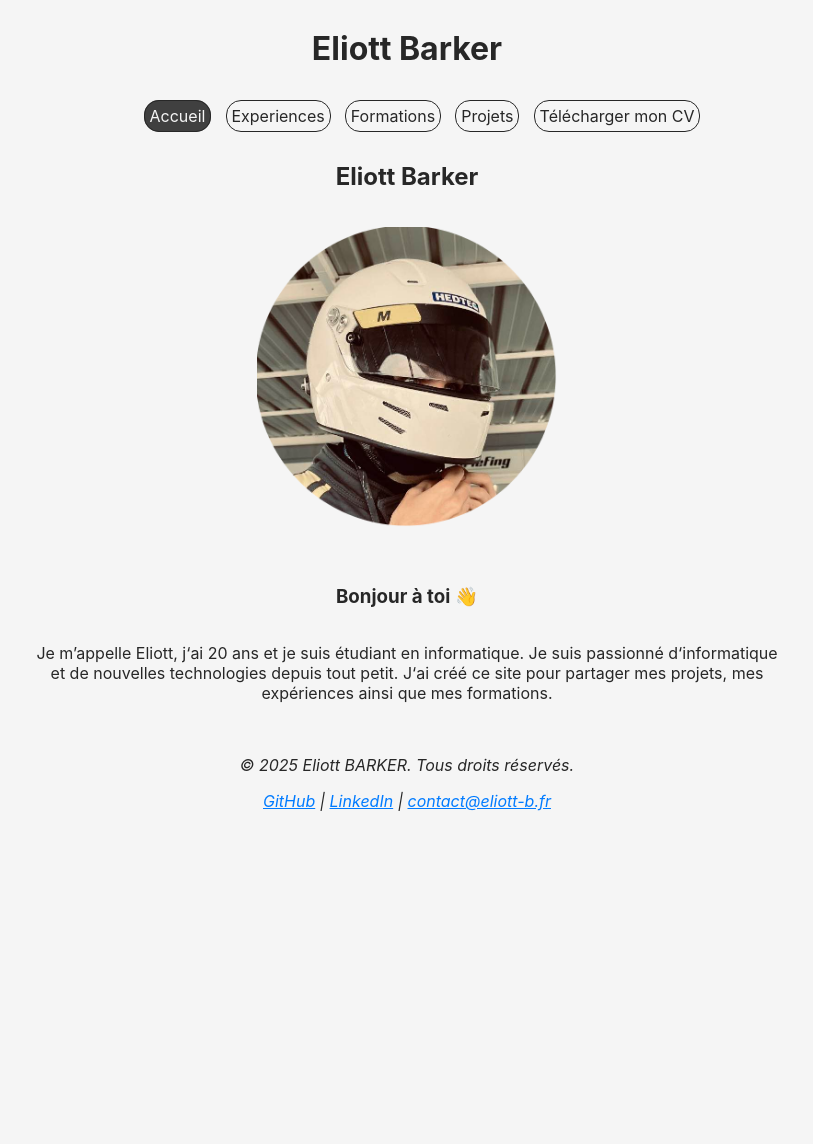
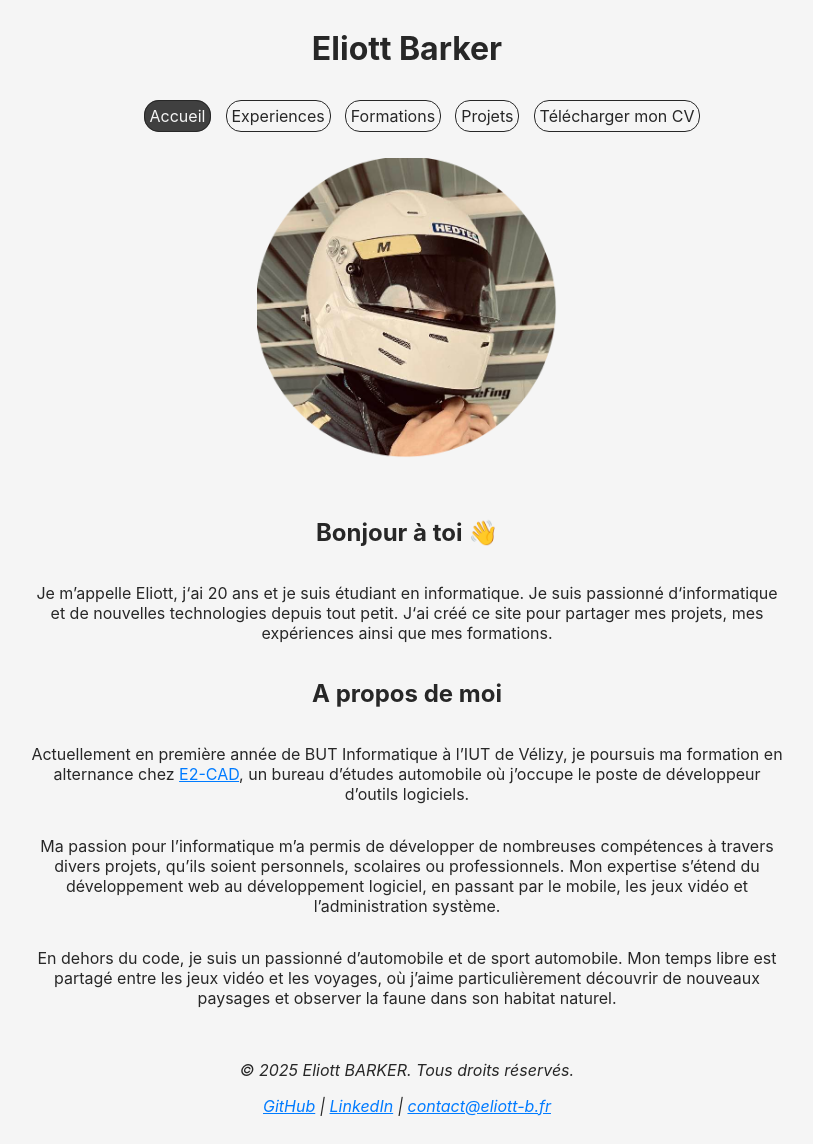
Before and after one commit to Eliott-B/portfolio, a Jekyll site: the page built from _pages/index.md, in a window 1280 px wide. Shown: the whole page, without its empty margins (233-1046 px from the left). Built offline with Jekyll 4.4.1, drawn with Linux system fonts in a browser that asks for light colours; emoji names are drawn with the system emoji font; before the commit the page ends 900 px from its top, so only the background shows below that.

Commit message:
:art: Refactor site structure and add new pages for experiences, projects, and studies

```diff
--- a/_config.yml
+++ b/_config.yml
@@ -4,6 +4,15 @@ title: "Eliott B"
 email: contact@eliott-b.fr
 description: >-
   Portfolio d'Eliott Barker, développeur full-stack.
+author: Eliott Barker
+lang: "fr-FR"
 
 plugins:
   - jemoji
+
+include:
+  - _pages
+
+projects:
+  output: true
+  permalink: /projets/:path/
--- a/_layouts/default.html
+++ b/_layouts/default.html
@@ -7,6 +7,10 @@
         <link rel="stylesheet" href="{{ "/assets/css/main.css" | relative_url }}">
     </head>
     <body>
-        {{ content }}
+        {% include header.html %}
+        <div class="content">
+            {{ content }}
+        </div>
+        {% include footer.html %}
     </body>
 </html>
--- a/_layouts/home.html
+++ /dev/null
@@ -1,16 +0,0 @@
-<!DOCTYPE html>
-<html lang="{{ site.lang | default: "en-US" }}">
-    <head>
-        <meta name="viewport" content="width=device-width, initial-scale=1">
-        <meta charset="utf-8">
-        <title>{{ site.title }}</title>
-        <link rel="stylesheet" href="{{ "/assets/css/home.css" | relative_url }}">
-    </head>
-    <body>
-        {% include header.html %}
-        <div class="content">
-            {{ content }}
-        </div>
-        {% include footer.html %}
-    </body>
-</html>
--- /dev/null
+++ b/_pages/index.md
@@ -0,0 +1,19 @@
+---
+layout: default
+title: "Accueil"
+permalink: /
+---
+
+![Photo](assets/img/logo.png){: .center-img }
+
+## Bonjour à toi :wave:
+
+Je m'appelle Eliott, j&lsquo;ai 20 ans et je suis étudiant en informatique. Je suis passionné d&lsquo;informatique et de nouvelles technologies depuis tout petit. J&lsquo;ai créé ce site pour partager mes projets, mes expériences ainsi que mes formations.
+
+## A propos de moi
+
+Actuellement en première année de BUT Informatique à l'IUT de Vélizy, je poursuis ma formation en alternance chez [E2-CAD](https://www.e2-cad.com/){: .no-wrap target="_blank" rel="noopener noreferrer"}, un bureau d'études automobile où j'occupe le poste de développeur d'outils logiciels.
+
+Ma passion pour l'informatique m'a permis de développer de nombreuses compétences à travers divers projets, qu'ils soient personnels, scolaires ou professionnels. Mon expertise s'étend du développement web au développement logiciel, en passant par le mobile, les jeux vidéo et l'administration système.
+
+En dehors du code, je suis un passionné d'automobile et de sport automobile. Mon temps libre est partagé entre les jeux vidéo et les voyages, où j'aime particulièrement découvrir de nouveaux paysages et observer la faune dans son habitat naturel.
--- a/assets/css/home.scss
+++ /dev/null
@@ -1,27 +0,0 @@
----
----
-
-@import "base";
-
-body {
-    text-align: center;
-
-    .content {
-        display: flex;
-        flex-direction: column;
-        width: 60%;
-        margin: 0 auto;
-        align-items: center;
-        justify-content: center;
-
-        .center-img {
-            width: 100%;
-            max-width: 300px;
-            margin-bottom: 20px;
-        }
-
-        .no-wrap {
-            white-space: nowrap;
-        }
-    }
-}
--- a/assets/css/main.scss
+++ b/assets/css/main.scss
@@ -2,3 +2,26 @@
 ---
 
 @import "base";
+
+body {
+    text-align: center;
+
+    .content {
+        display: flex;
+        flex-direction: column;
+        width: 60%;
+        margin: 0 auto;
+        align-items: center;
+        justify-content: center;
+
+        .center-img {
+            width: 100%;
+            max-width: 300px;
+            margin-bottom: 20px;
+        }
+
+        .no-wrap {
+            white-space: nowrap;
+        }
+    }
+}
--- a/index.md
+++ /dev/null
@@ -1,12 +0,0 @@
----
-layout: home
-title: "Accueil"
----
-
-## Eliott Barker
-
-![Photo](assets/img/logo.png){: .center-img }
-
-### Bonjour à toi :wave:
-
-Je m'appelle Eliott, j&lsquo;ai 20 ans et je suis étudiant en informatique. Je suis passionné d&lsquo;informatique et de nouvelles technologies depuis tout petit. J&lsquo;ai créé ce site pour partager mes projets, mes expériences ainsi que mes formations.
```
Also changed, not shown: _pages/experiences.md (added, +5 -0 lines), _pages/projects.md (added, +5 -0 lines), _pages/studies.md (added, +5 -0 lines).
